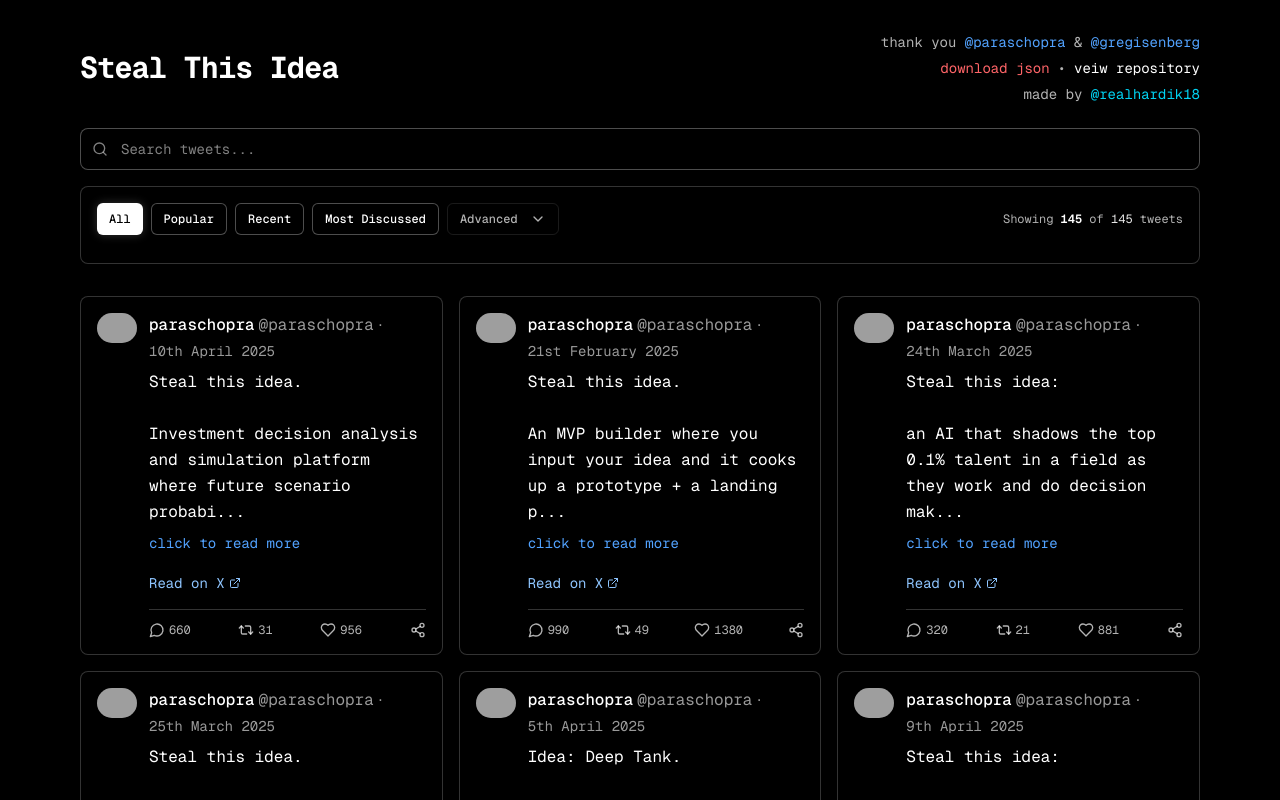
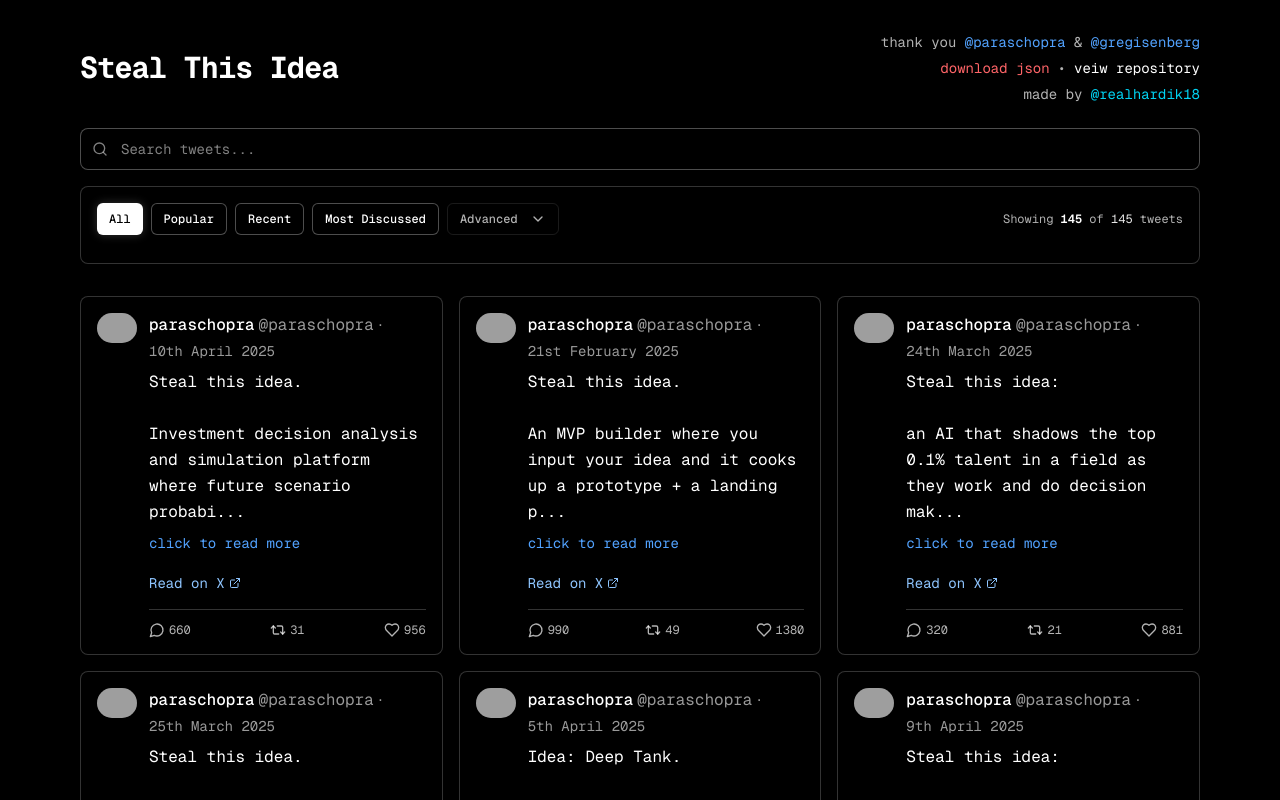
Before and after one commit to realhardik18/steal-this-idea, a Next.js app in the folder website/: page / in a window 1280 px wide. Shown: the top 800 px of the page. Built offline with nearby package versions, Linux system fonts and the light colour scheme; grey boxes are pictures that could not be loaded.

Commit message:
ui tweaks

```diff
--- a/website/components/tweet-card.jsx
+++ b/website/components/tweet-card.jsx
@@ -90,9 +90,6 @@ export default function TweetCard({ tweet }) {
               <button className="flex items-center space-x-1 text-white/70 hover:text-red-400 transition-colors tweet-interact">
                 <Heart className="h-4 w-4" />
                 <span className="text-xs font-mono">{tweet.likes}</span>
-              </button>
-              <button className="flex items-center space-x-1 text-white/70 hover:text-purple-400 transition-colors tweet-interact">
-                <Share2 className="h-4 w-4" />
               </button>
             </div>
           </div>
```
